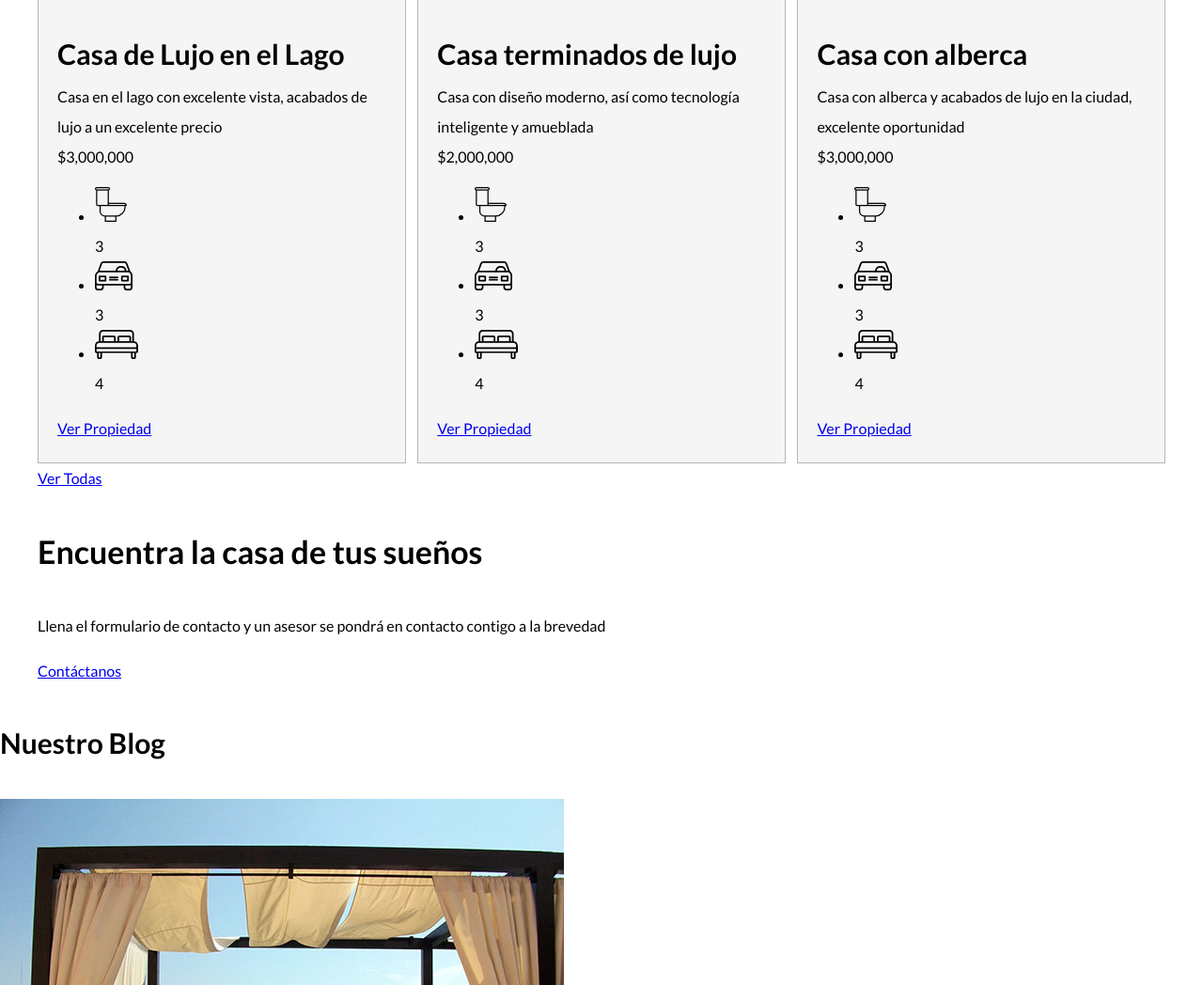
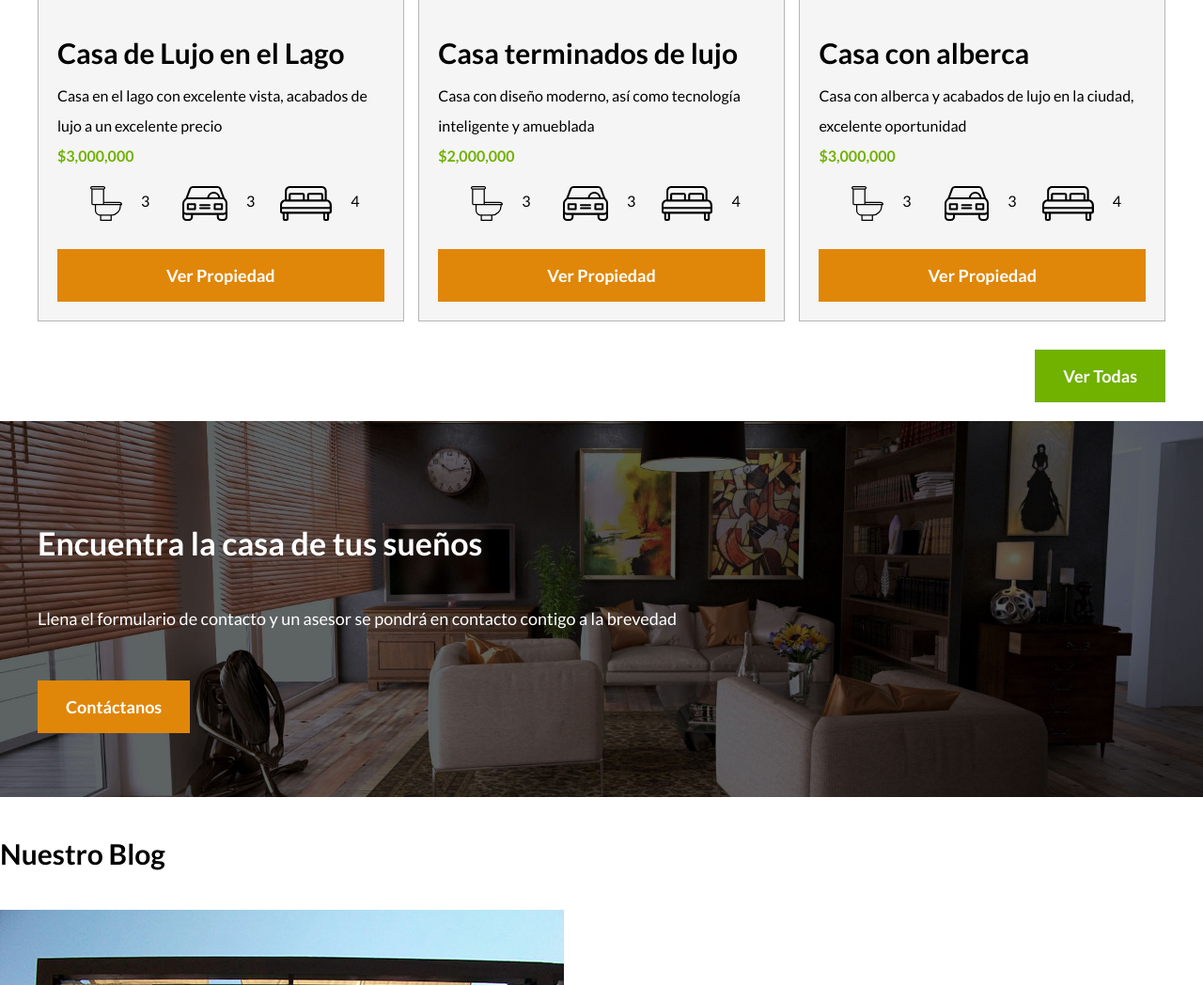
Before and after one commit to marioizqsan/BienesRaices, a plain HTML site: page index.html in a window 1280 px wide. Shown: the part 1744-2792 px from the top of the page at 94% size. Drawn offline with Linux system fonts and the light colour scheme.

Commit message:
Add files via upload

```diff
--- a/css/styles.css
+++ b/css/styles.css
@@ -3,6 +3,11 @@ html {
     /** Reset para REMS - 62.5% = 10px de 16px **/
     /* Trabajar con REM y no con píxeles va a hacer que el contenido se muestre mejor independientemente de la pantalla del dispositivo desde el que accedemos al sitio web */
     /* Por defecto html utiliza 16 px */
+    box-sizing: border-box;
+}
+
+*, *:before, *:after {
+    box-sizing: inherit;
 }
 
 body {
@@ -60,6 +65,35 @@ h4 {
 
 .centrar-texto {
     text-align: center;
+}
+
+.d-block {
+    display: block!important;
+    /* Con display: block el elemento ocupa todo el ancho permitido */
+    /* !important nos permite priorizar la aplicación de un estilo frente a otro. No es recomendable usar muchos en nuestro proyecto. */
+}
+
+/** Botones **/
+
+.boton {
+    color: #ffffff;
+    /* Letras en color blanco */
+    font-weight: 700;
+    text-decoration: none;
+    font-size: 1.8rem;
+    padding: 1rem 3rem;
+    display: inline-block;
+    /* Por defecto los enlaces tienen un display: inline y esto no nos permite agregar un width o un margin, para ello es necesario cambiar a display: block o display: inline-block */
+    margin-top: 3rem;
+    text-align: center;
+}
+
+.boton-amarillo {
+    background-color: #E08709;
+}
+
+.boton-verde {
+    background-color: #71B100;
 }
 
 /* Header */
@@ -178,7 +212,59 @@ h4 {
     /* Aplica padding de 2 rem en todas las direcciones */
 }
 
-.contenido-anuncio h3,
-.contenido-anuncio p {
+.contenido-anuncio h3, .contenido-anuncio p {
     margin: 0;
 }
+
+.precio {
+    color: #71B100;
+    font-weight: 700;
+    /* Por defecto todos los párrafos traen un font-weight de 400, lo cambiamos a 700 para hacerlo más grueso */
+}
+
+.iconos-caracteristicas {
+    list-style: none;
+    padding: 0;
+    display: flex;
+    justify-content: space-evenly;
+}
+
+.iconos-caracteristicas li {
+    display: flex;
+    /* Para colocar el número a la derecha del icono */
+}
+
+.iconos-caracteristicas li img {
+    margin-right: 2rem;
+    /* Para establecer una separación de 20px entre icono y número */
+}
+
+/* Este selector para colocar el botón "Ver Todas" a la derecha */
+
+.ver-todas {
+    display: flex;
+    justify-content: flex-end;
+}
+
+/** Contacto Home **/
+
+.imagen-contacto {
+    background-image: url(../img/encuentra.jpg);
+    height: 40rem;
+    /* Aumentamos la altura de la imagen para que se muestre algo más de lo que se muestra por defecto */
+    background-size: cover;
+    display: flex;
+    align-items: center;
+    /* Para centrar verticalmente el contenido que hay sobre la imagen */
+    justify-content: flex-start;
+}
+
+.contenido-contacto {
+    flex: 1;
+    /* Divide el espacio total disponible, en este caso los 1200px de la clase contenedor, entre los elementos que ocupan este espacio y reparte el contenido de forma uniforme entre los elementos. Cómo solo tenemos un elemento, dividimos los 1200 entre 1, asignando todo el espacio al único elemento que hemos definido */
+    color: #ffffff;
+}
+
+.contenido-contacto p {
+    font-size: 1.8rem;
+}
```
